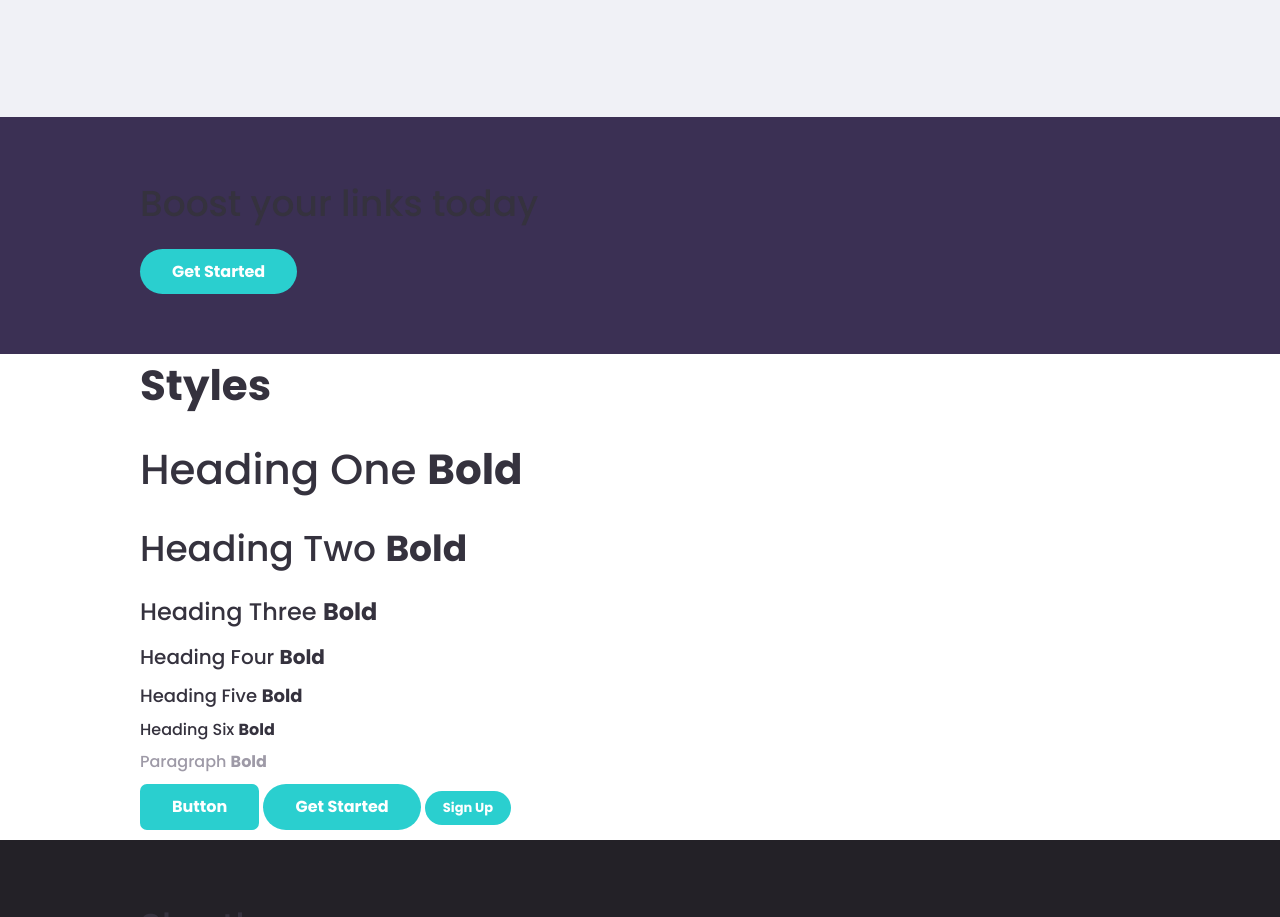
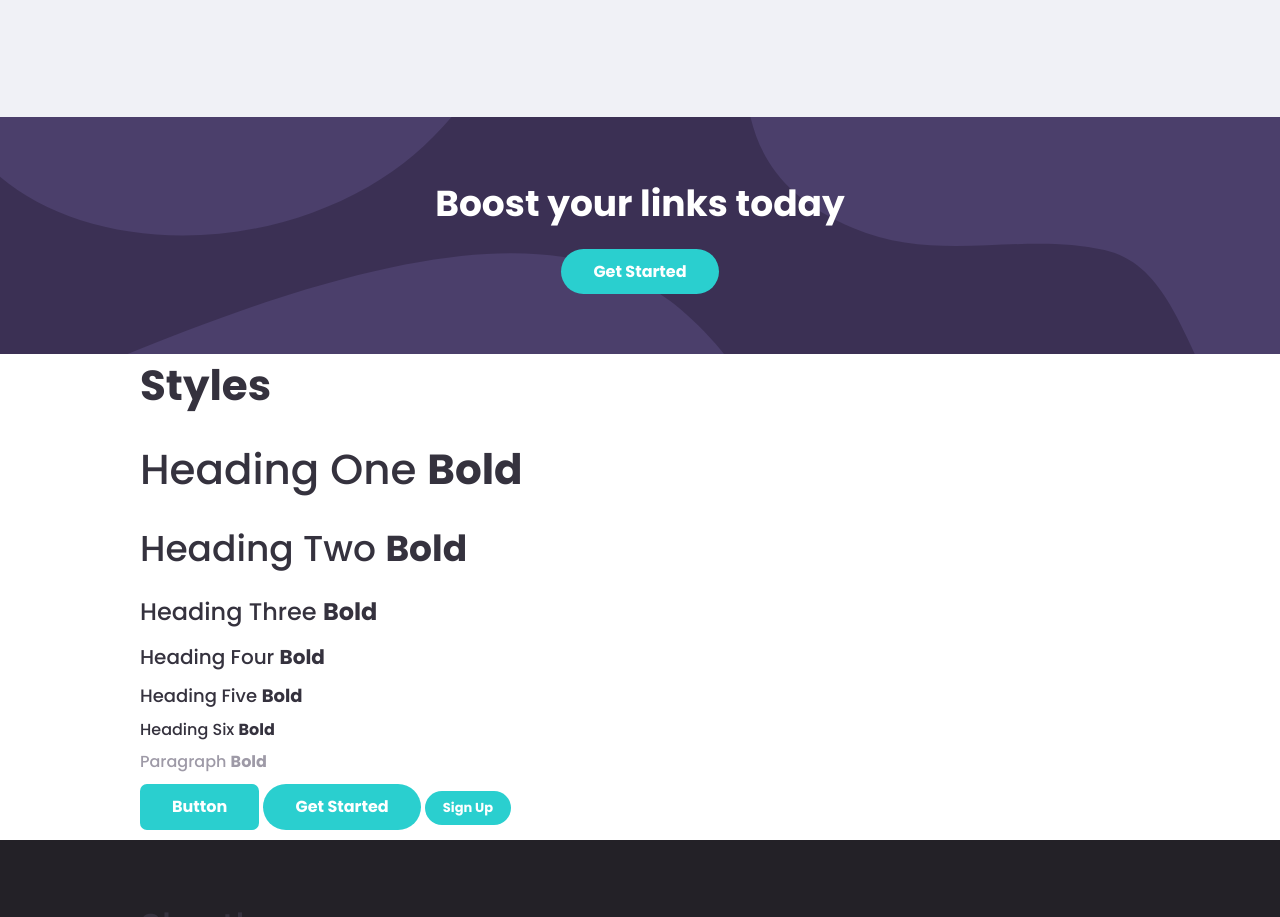
Before and after one commit to leandrodalmolin/url-shortening-front, a website built with webpack: page src/index.html in a window 1280 px wide. Shown: the part 1479-2396 px from the top of the page. Built offline with nearby package versions, Linux system fonts and the light colour scheme.

Commit message:
Styles stripe component

```diff
--- a/src/assets/scss/base/typography.scss
+++ b/src/assets/scss/base/typography.scss
@@ -60,6 +60,10 @@ ul {
   text-align: center;
 }
 
+.text-white {
+  color: $white;
+}
+
 .text-muted {
   color: $grey-violet;
 }
--- /dev/null
+++ b/src/assets/scss/components/stripe.scss
@@ -0,0 +1,16 @@
+// -----------------------------------------------------------------------------
+// STRIPE
+// -----------------------------------------------------------------------------
+
+.stripe {
+  width: 100%;
+  height: 100%;
+  background-image: url("../../images/bg-boost-desktop.svg");
+  background-repeat: no-repeat;
+  background-position: center;
+  background-size: cover;
+
+  @include media-query(mobile) {
+    background-image: url("../../images/bg-boost-mobile.svg");
+  }
+}
--- a/src/assets/scss/main.scss
+++ b/src/assets/scss/main.scss
@@ -24,3 +24,4 @@
 @import "components/url-list";
 @import "components/card";
 @import "components/chained-cards";
+@import "components/stripe";
--- a/src/index.html
+++ b/src/index.html
@@ -112,10 +112,12 @@
         </div>
     </section>
     <section class="section  section--bg-medium">
-        <div class="wrapper">
-            <div class="block">
-                <h2>Boost your links today</h2>
-                <a href="javascript:void(0)" class="btn  btn--pill">Get Started</a>
+        <div class="stripe  text-center">
+            <div class="wrapper">
+                <div class="block">
+                    <h2 class="text-white"><b>Boost your links today</b></h2>
+                    <a href="javascript:void(0)" class="btn  btn--pill">Get Started</a>
+                </div>
             </div>
         </div>
     </section>
```
Also changed, not shown: src/assets/images/bg-boost-desktop.svg (added), src/assets/images/bg-boost-mobile.svg (added).
